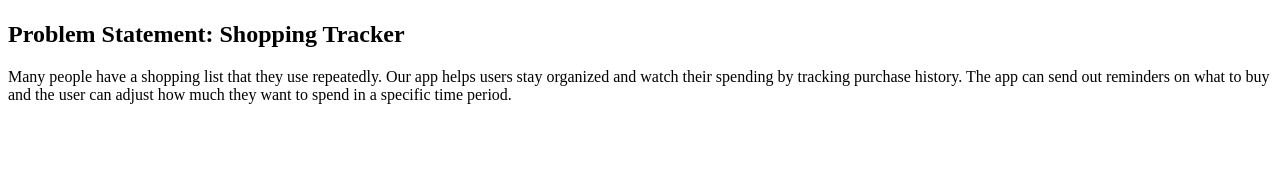
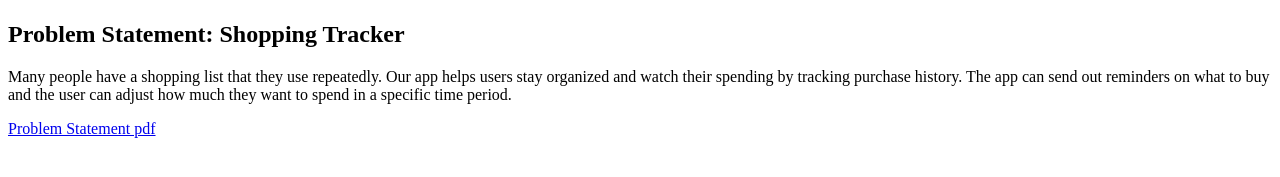
Before and after one commit to sarahleaning/sarahleaning.github.io, a plain HTML site: page index.html in a window 1280 px wide. Shown: the part 99-276 px from the top of the page. Drawn offline with Linux system fonts and the light colour scheme.

Commit message:
Add files via upload

```diff
--- a/index.html
+++ b/index.html
@@ -11,6 +11,7 @@
             <section class="ass-details">
                 <h2>Problem Statement: Shopping Tracker</h2>
                 <p>Many people have a shopping list that they use repeatedly. Our app helps users stay organized and watch their spending by tracking purchase history. The app can send out reminders on what to buy and the user can adjust how much they want to spend in a specific time period. </p>
+                <a href="files/problem-statement.pdf">Problem Statement pdf</a>
             </section>
         <section>
     </body>
```
